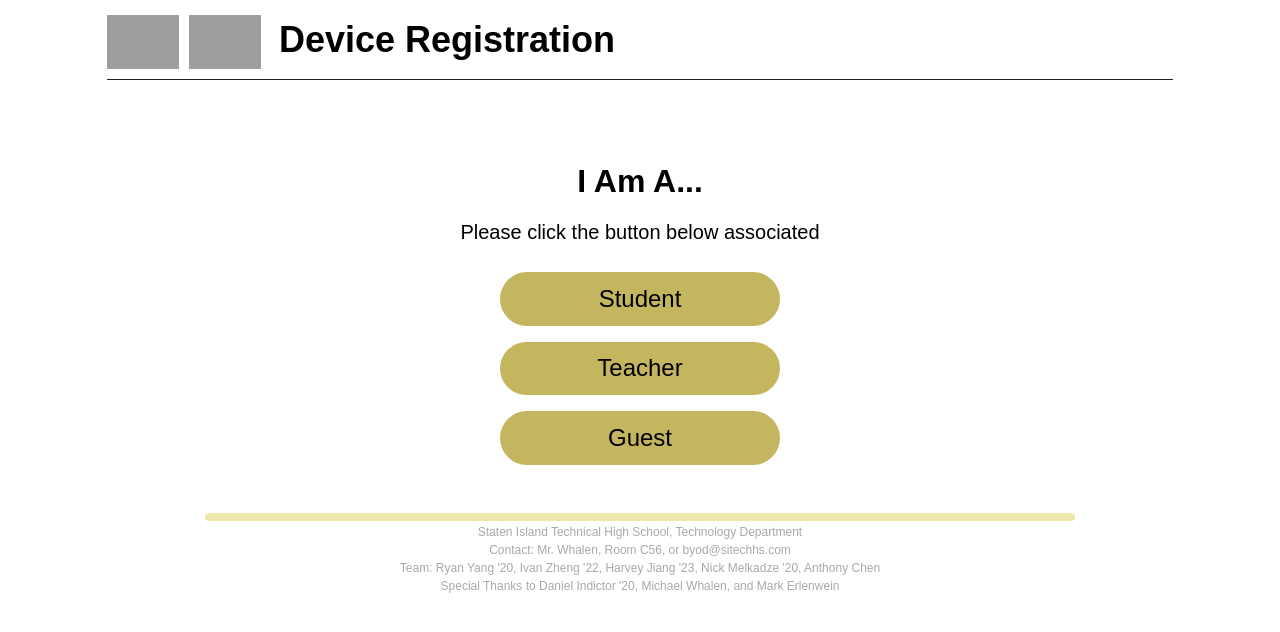
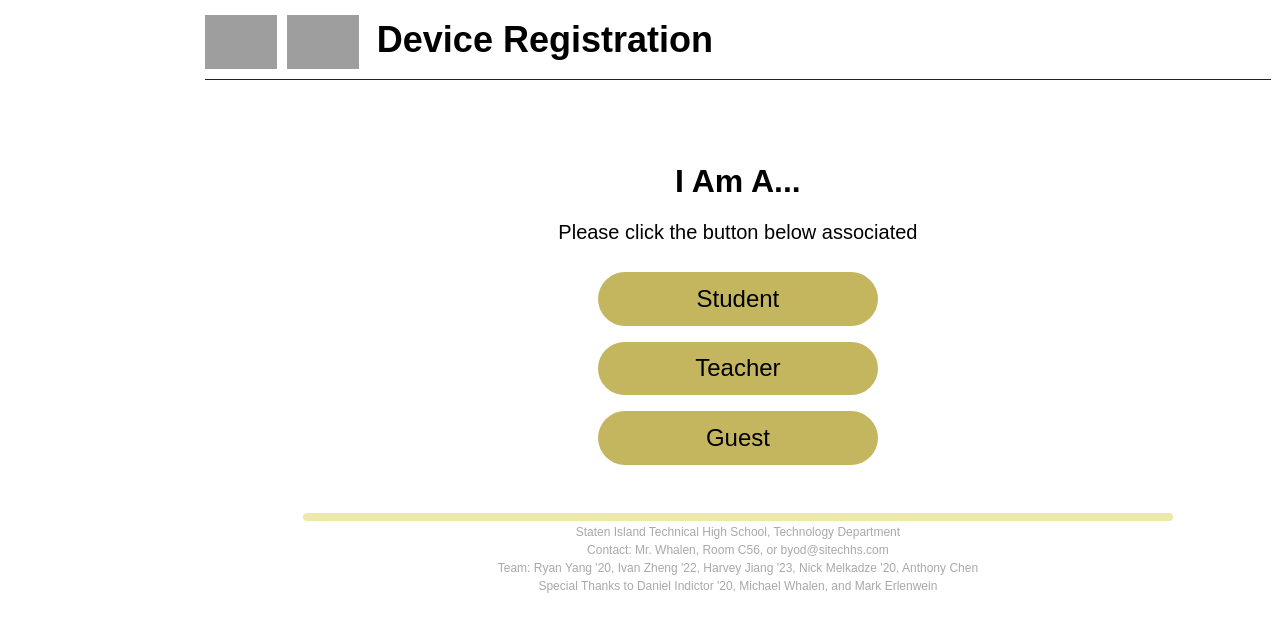
Before and after one commit to abitblue/automactic, a Django app: page /kiosk/ in a window 1280 px wide. Shown: the top 632 px of the page. Run offline with Django 4.2, Linux system fonts and the light colour scheme; grey boxes are pictures that could not be loaded.

Commit message:
tweaks for media queries

```diff
--- a/login/static/style.css
+++ b/login/static/style.css
@@ -196,4 +196,12 @@ h1.login {
     .instructions-img {
         width: 50vw;
     }
+    .columnedChildDiv, .columnedParentDiv {
+        display: revert;
+        width: revert;
+    }
+    .mobileChanges {
+        position: relative;
+        left: 9%;
+    }
 }
--- a/templates/login/base.html
+++ b/templates/login/base.html
@@ -10,7 +10,7 @@
     <title>{% block title %}{% endblock %} - Device Registration</title>
 </head>
 <body>
-<div>
+<div class="mobileChanges">
     {% block header %}
         <div class="header">
             <img src="{% static 'logo1.svg' %}" srcset="{% static 'logo1.svgz' %}" alt="SITHS Logo">
--- a/templates/login/teachers.html
+++ b/templates/login/teachers.html
@@ -3,7 +3,7 @@
 {% block content %}
     <h1>Teachers Login</h1>
     <p class="bodyText"><b>Instructions(Follow Closely):</b></p>
-    <p class="bodyText">Please find your password slip given to you by Mr. Whalen.</p>
+    <p class="bodyText">Please find your password slip given to you by Mr.Whalen.</p>
     {% include "login/loginform.html" %}
 
 {% endblock %}
```
